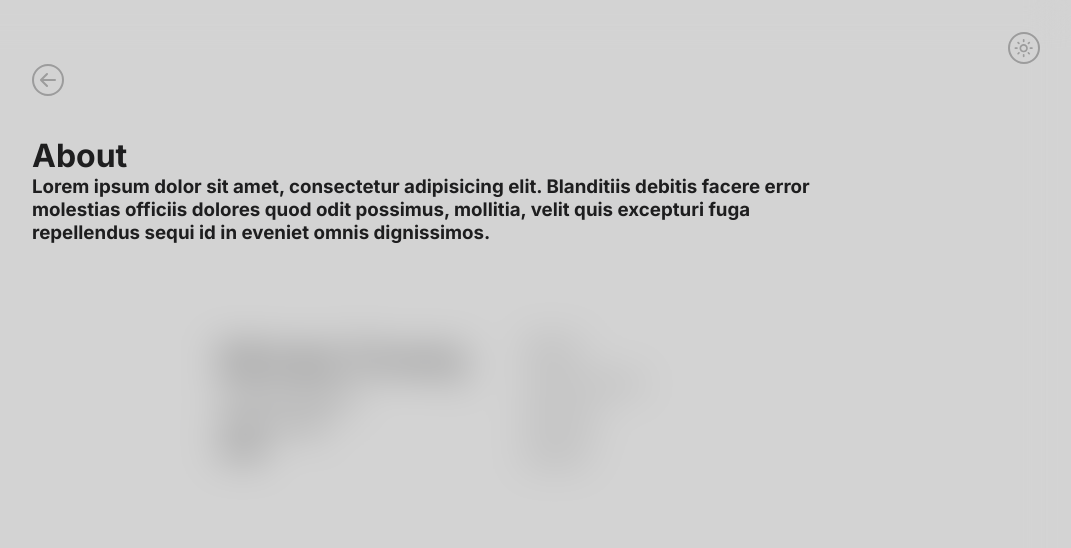
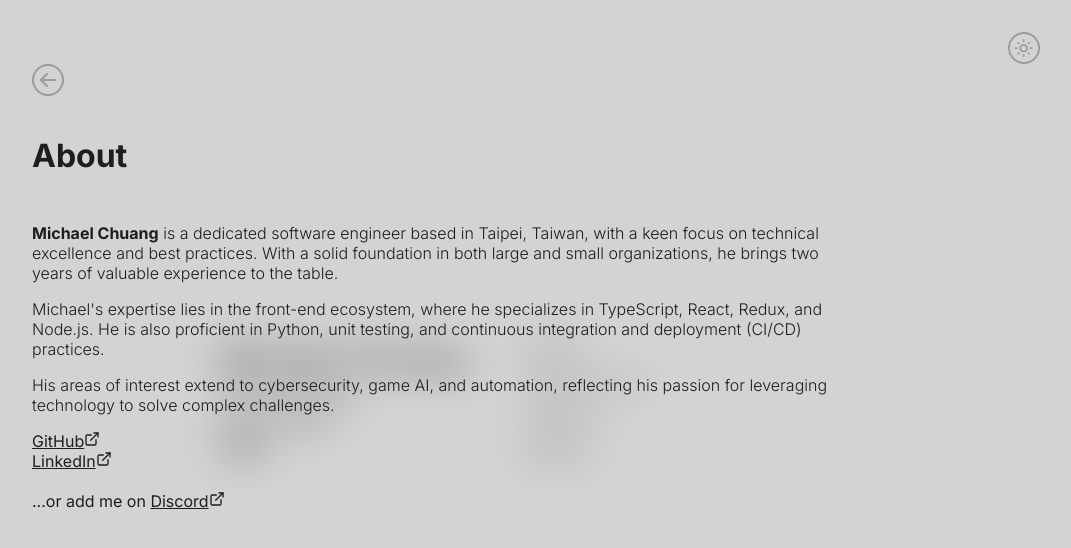
Before and after one commit to zhaungsont/2024-portfolio, a Next.js app: page /About in a window 1280 px wide. Shown: the top 548 px of the page, without its empty margins (208-1279 px from the left). Built offline with nearby package versions, Linux system fonts and the light colour scheme.

Commit message:
feat: footer

```diff
--- a/src/app/About/page.tsx
+++ b/src/app/About/page.tsx
@@ -4,18 +4,47 @@ import styles from './page.module.scss';
 import Link from 'next/link';
 import SubPage from '@/app/ui/SubPage/SubPage';
 import { Inter, Fira_Mono } from 'next/font/google';
+import ExternalLink from '@/components/ExternalLink/ExternalLink';
 
 export default function About() {
 	return (
 		<section className={styles.about}>
 			<SubPage>
 				<h1 className={styles.title}>About</h1>
-				<h3>
-					Lorem ipsum dolor sit amet, consectetur adipisicing elit. Blanditiis
-					debitis facere error molestias officiis dolores quod odit possimus,
-					mollitia, velit quis excepturi fuga repellendus sequi id in eveniet
-					omnis dignissimos.
-				</h3>
+				<p className={styles.bio}>
+					<strong>Michael Chuang</strong> is a dedicated software engineer based
+					in Taipei, Taiwan, with a keen focus on technical excellence and best
+					practices. With a solid foundation in both large and small
+					organizations, he brings two years of valuable experience to the
+					table.
+				</p>
+				<p className={styles.bio}>
+					Michael&apos;s expertise lies in the front-end ecosystem, where he
+					specializes in TypeScript, React, Redux, and Node.js. He is also
+					proficient in Python, unit testing, and continuous integration and
+					deployment (CI/CD) practices.
+				</p>
+				<p className={styles.bio}>
+					His areas of interest extend to cybersecurity, game AI, and
+					automation, reflecting his passion for leveraging technology to solve
+					complex challenges.
+				</p>
+				<div className={styles.additionalLinks}>
+					<ExternalLink href="https://github.com/zhaungsont/hide-teams-overlay">
+						GitHub
+					</ExternalLink>
+					<br />
+					<ExternalLink href="https://github.com/zhaungsont/hide-teams-overlay">
+						LinkedIn
+					</ExternalLink>
+					<br />
+					<br />
+					...or add me on{' '}
+					<ExternalLink href="https://github.com/zhaungsont/hide-teams-overlay">
+						Discord
+					</ExternalLink>
+					<br />
+				</div>
 			</SubPage>
 		</section>
 	);
--- a/src/app/about/page.module.scss
+++ b/src/app/about/page.module.scss
@@ -4,6 +4,18 @@
 	.title {
 		margin-top: 2rem;
 		font-size: 2rem;
+		margin-bottom: 3rem;
+	}
+
+	.bio {
+		font-weight: 300;
+		& + .bio {
+			margin-top: 1rem;
+		}
+	}
+
+	.additionalLinks {
+		margin-top: 1rem;
 	}
 }
 
--- a/src/app/layout.tsx
+++ b/src/app/layout.tsx
@@ -5,7 +5,8 @@ import Link from 'next/link';
 import styles from './page.module.scss';
 import { FiExternalLink } from 'react-icons/fi';
 import { FaGithub, FaLinkedin } from 'react-icons/fa';
-import ThemeToggleButton from '@/components/ThemeToggleButton.client';
+import ThemeToggleButton from '@/components/ThemeToggleButton/ThemeToggleButton.client';
+import ExternalLink from '@/components/ExternalLink/ExternalLink';
 
 const inter = Inter({ subsets: ['latin'] });
 const firaMono = Fira_Mono({
@@ -51,10 +52,7 @@ export default function RootLayout({
 						<Link href="/about">About</Link>
 						<Link href="/experience">Experience</Link>
 						<Link href="/resume">Resume</Link>
-						<a target="_blank" href="https://blog.zhsont.cc/">
-							Blog
-							<FiExternalLink />
-						</a>
+						<ExternalLink href="https://blog.zhsont.cc/">Blog</ExternalLink>
 					</div>
 				</main>
 			</body>
--- a/src/app/ui/SubPage/SubPage.module.scss
+++ b/src/app/ui/SubPage/SubPage.module.scss
@@ -19,6 +19,14 @@
 			}
 		}
 	}
+
+	&::after {
+		content: '';
+		text-align: center;
+		display: block;
+		height: 3rem;
+		margin-top: 3rem;
+	}
 }
 
 @media (max-width: 768px) {
--- /dev/null
+++ b/src/components/ExternalLink/ExternalLink.module.scss
@@ -0,0 +1,5 @@
+.externalLink {
+	text-decoration: none;
+	color: var(--text-color);
+	text-decoration: underline;
+}
--- /dev/null
+++ b/src/components/ExternalLink/ExternalLink.tsx
@@ -0,0 +1,18 @@
+import React from 'react';
+import { FiExternalLink } from 'react-icons/fi';
+import styles from './ExternalLink.module.scss';
+
+export default function ExternalLink({
+	href,
+	children,
+}: {
+	href: string;
+	children: React.ReactNode;
+}) {
+	return (
+		<a target="_blank" href={href} className={styles.externalLink}>
+			{children}
+			<FiExternalLink />
+		</a>
+	);
+}
```
Also changed, not shown: src/components/ThemeToggleButton/ThemeToggleButton.client.tsx (renamed from src/components/ThemeToggleButton.client.tsx), src/components/ThemeToggleButton/ThemeToggleButton.module.scss (renamed from src/components/ThemeToggleButton.module.scss).
